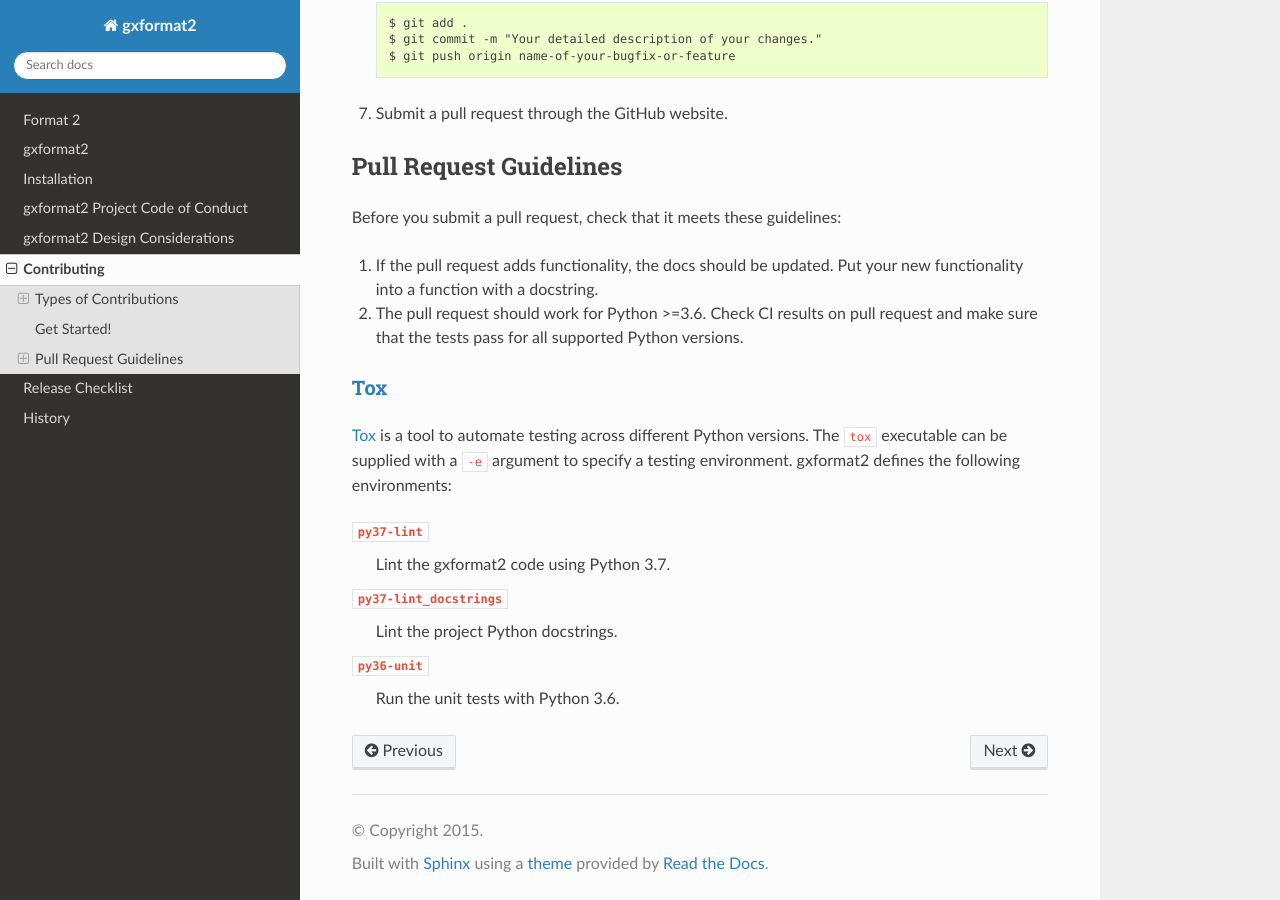
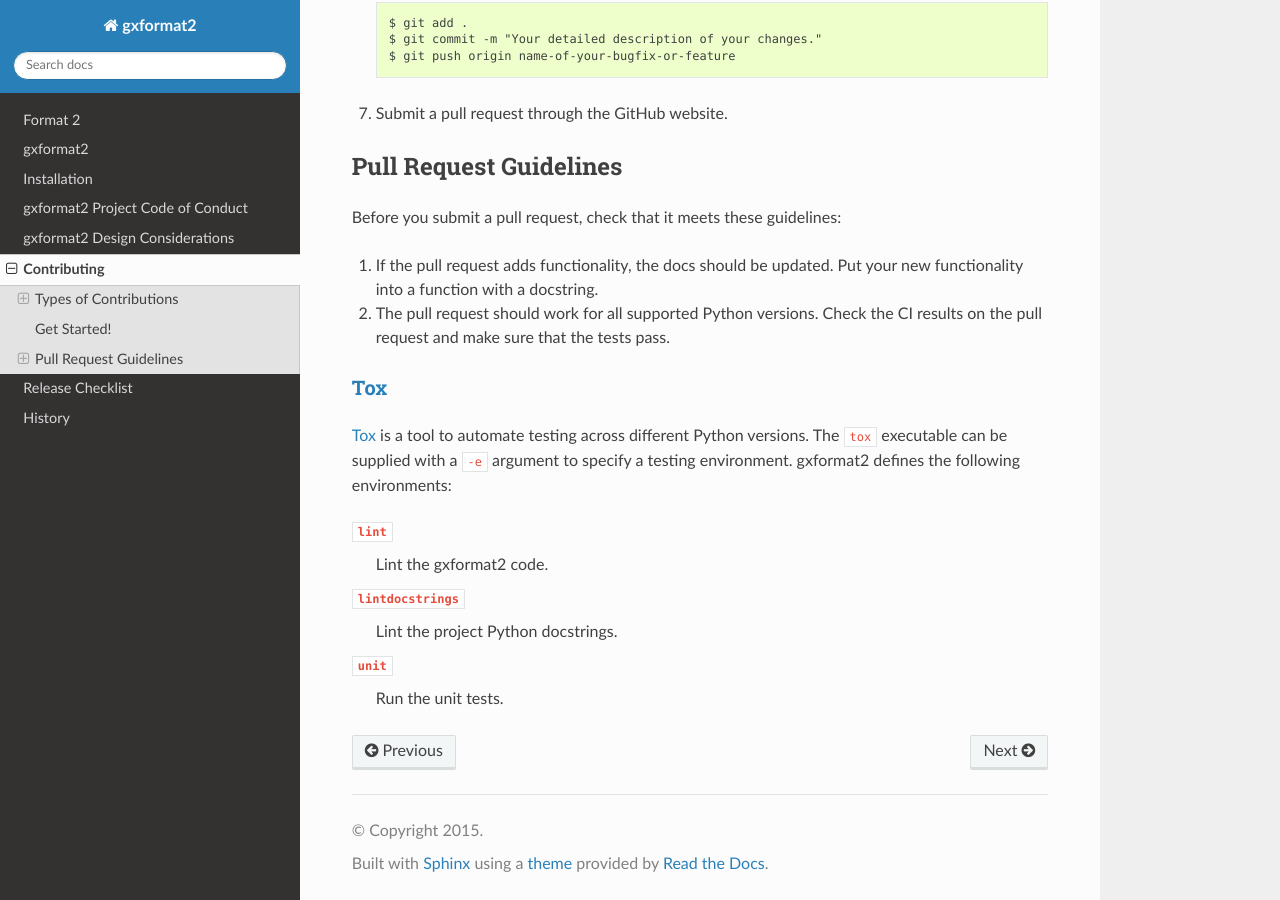
Before and after one commit to galaxyproject/gxformat2, a Sphinx documentation site: the page built from docs/contributing.rst, in a window 1280 px wide and 900 px high, scrolled down 1998 px. Built offline with Sphinx 7.4.7 and the Read the Docs theme 3.1.0, drawn with Linux system fonts in a browser that asks for light colours.

```diff
--- a/CONTRIBUTING.rst
+++ b/CONTRIBUTING.rst
@@ -102,8 +102,8 @@
 
 1. If the pull request adds functionality, the docs should be updated. Put
    your new functionality into a function with a docstring.
-2. The pull request should work for Python >=3.6. Check CI results on pull
-   request and make sure that the tests pass for all supported Python versions.
+2. The pull request should work for all supported Python versions. Check the CI
+   results on the pull request and make sure that the tests pass.
 
 Tox_
 ~~~~~~~~~~~
@@ -112,13 +112,13 @@
 ``tox`` executable can be supplied with a ``-e`` argument to specify a
 testing environment. gxformat2 defines the following environments:
 
-``py37-lint``
-    Lint the gxformat2 code using Python 3.7.
+``lint``
+    Lint the gxformat2 code.
 
-``py37-lint_docstrings``
+``lintdocstrings``
     Lint the project Python docstrings.
 
-``py36-unit``
-    Run the unit tests with Python 3.6.
+``unit``
+    Run the unit tests.
 
 .. _Tox: https://tox.readthedocs.org/en/latest/
--- a/docs/conf.py
+++ b/docs/conf.py
@@ -30,7 +30,7 @@
 # version is used.
 sys.path.insert(0, project_root)
 
-import gxformat2 as project_module
+import gxformat2 as project_module  # noqa: E402
 
 # -- General configuration ---------------------------------------------
 
```
Also changed, not shown: 6 other files.
